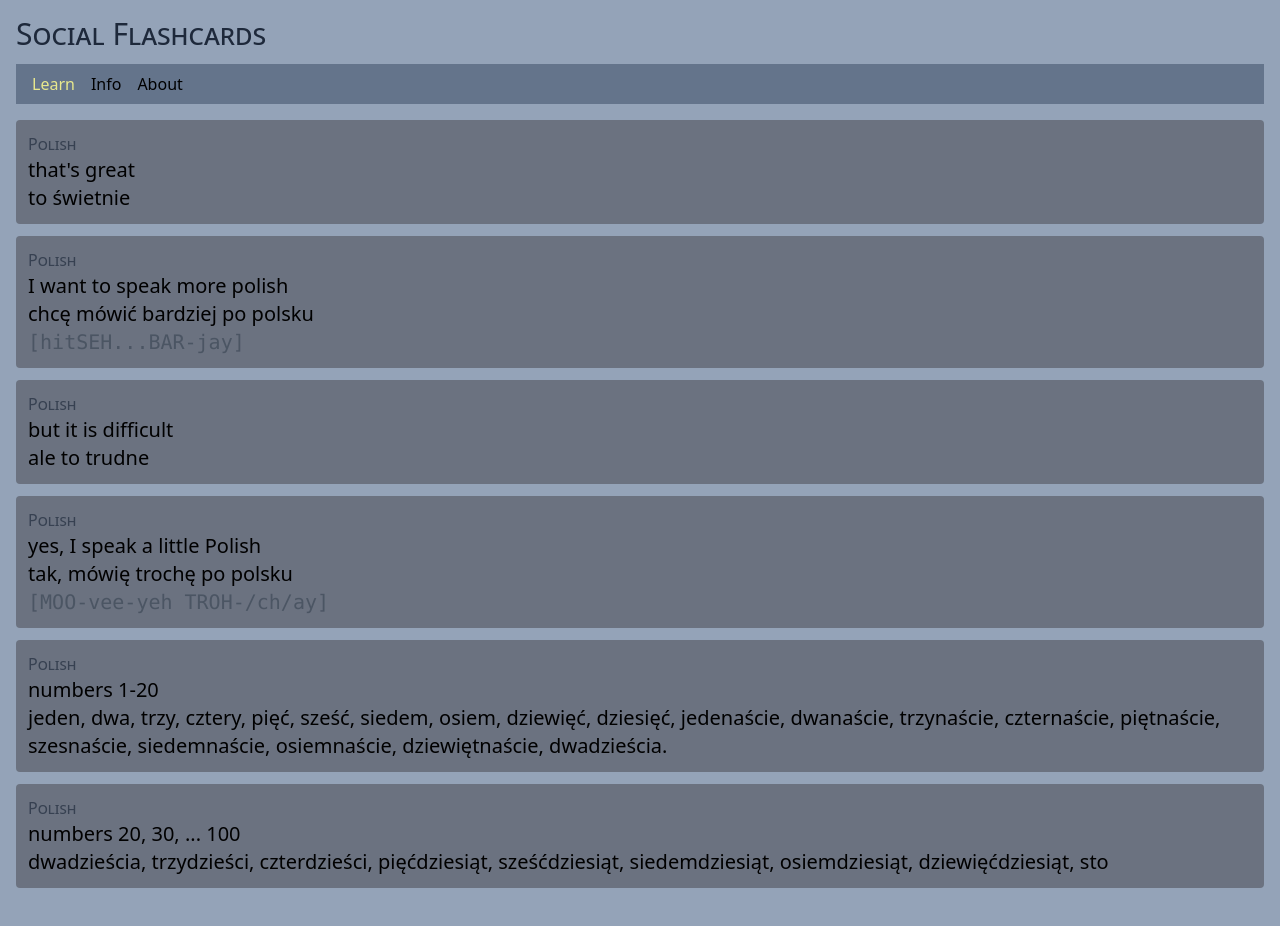
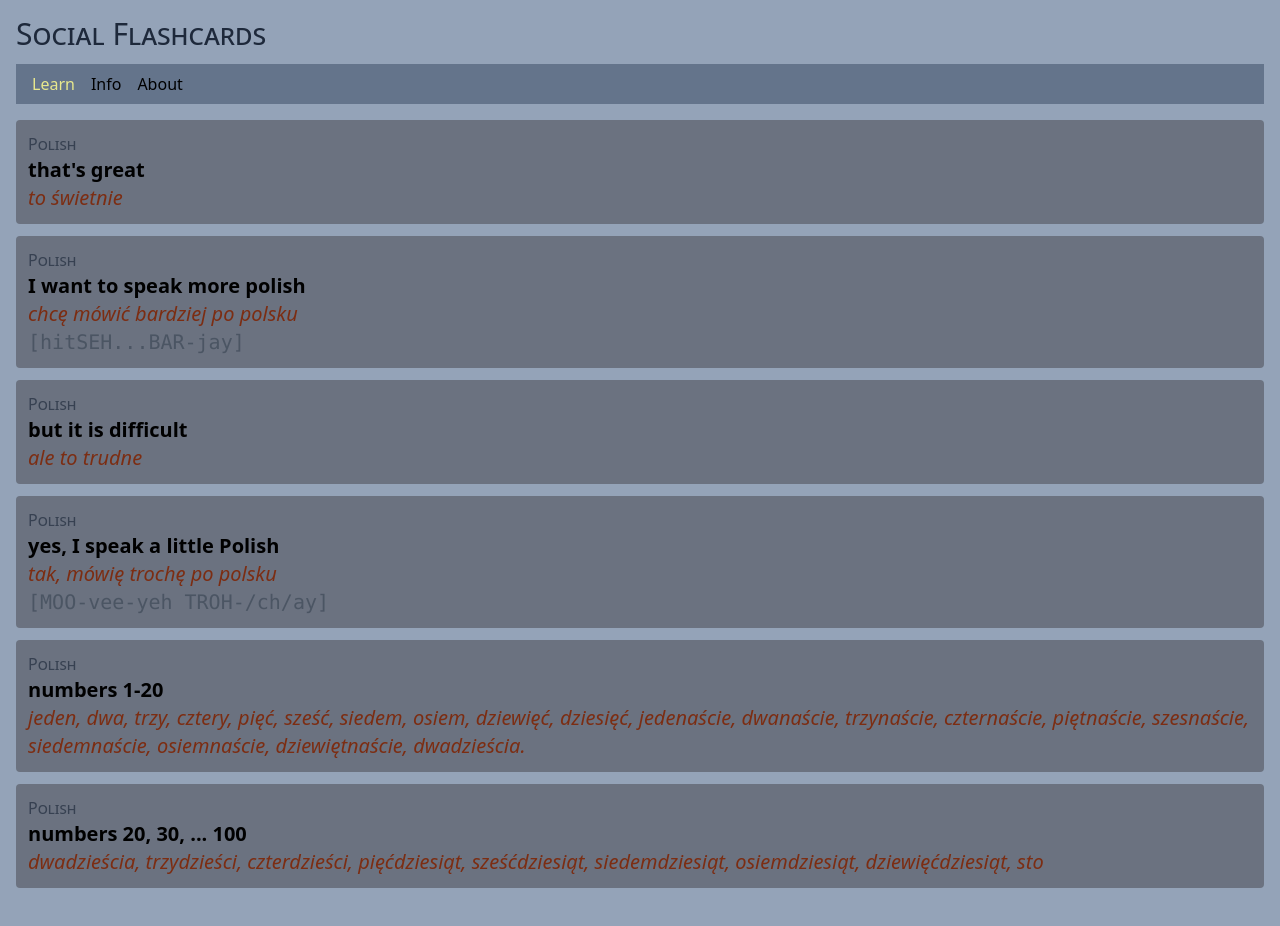
Before and after one commit to Underground-Learning-Club/soflash, a React (Vite) app: page /learn in a window 1280 px wide. Shown: the top 926 px of the page. Built offline with nearby package versions, Linux system fonts and the light colour scheme.

Commit message:
colors in

```diff
--- a/src/pages/PageLearn.tsx
+++ b/src/pages/PageLearn.tsx
@@ -10,8 +10,8 @@ export const PageLearn = () => {
 						<p className="smallcaps text-gray-700">
 							{tools.getCategoryName(flashcard.category)}
 						</p>
-						<p className="text-xl">{flashcard.front}</p>
-						<p className="text-xl">{flashcard.back}</p>
+						<p className="text-xl font-semibold">{flashcard.front}</p>
+						<p className="text-xl italic text-orange-900">{flashcard.back}</p>
 						{flashcard.pronunciation && (
 							<p className="text-xl font-mono text-gray-600">
 								[{flashcard.pronunciation}]
```
